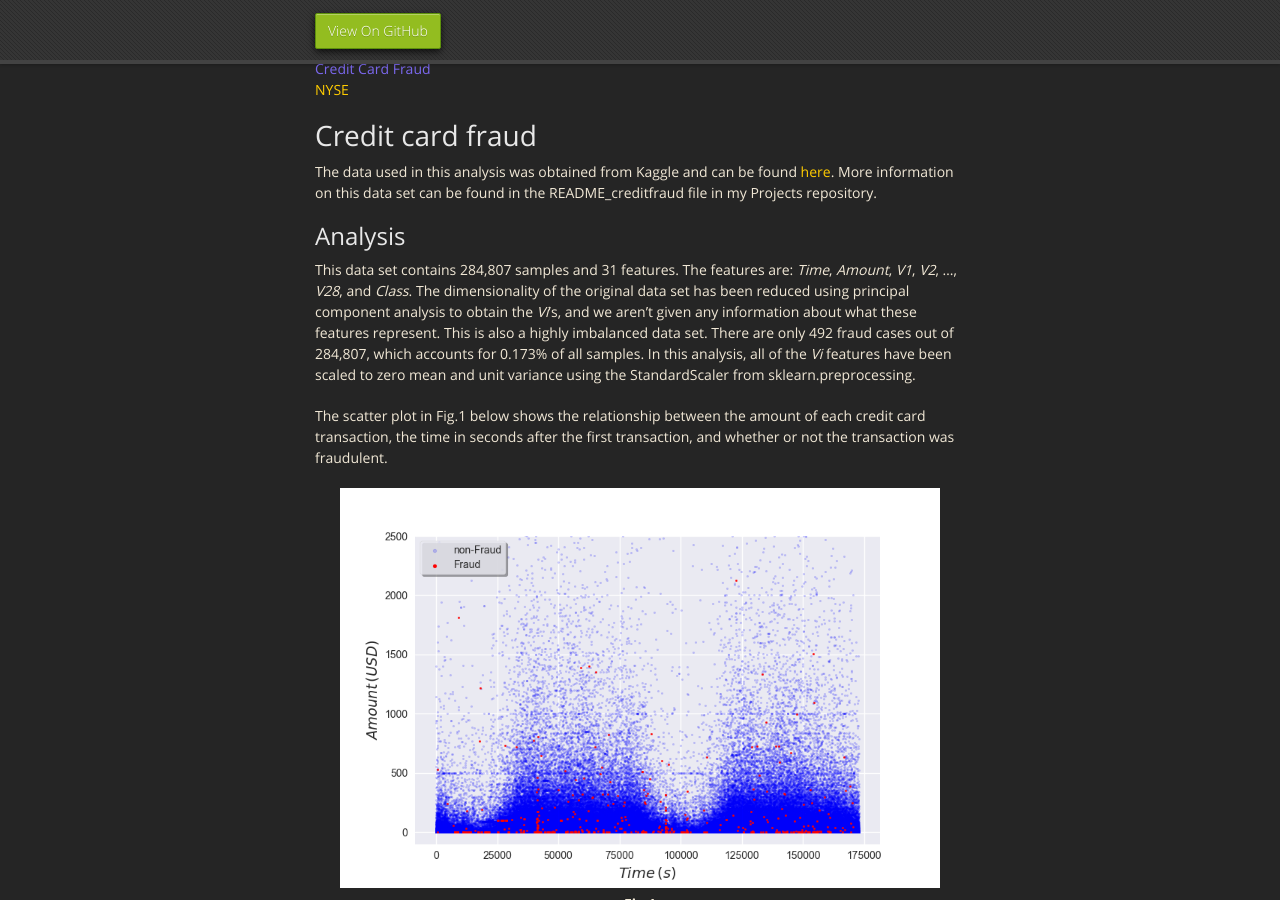
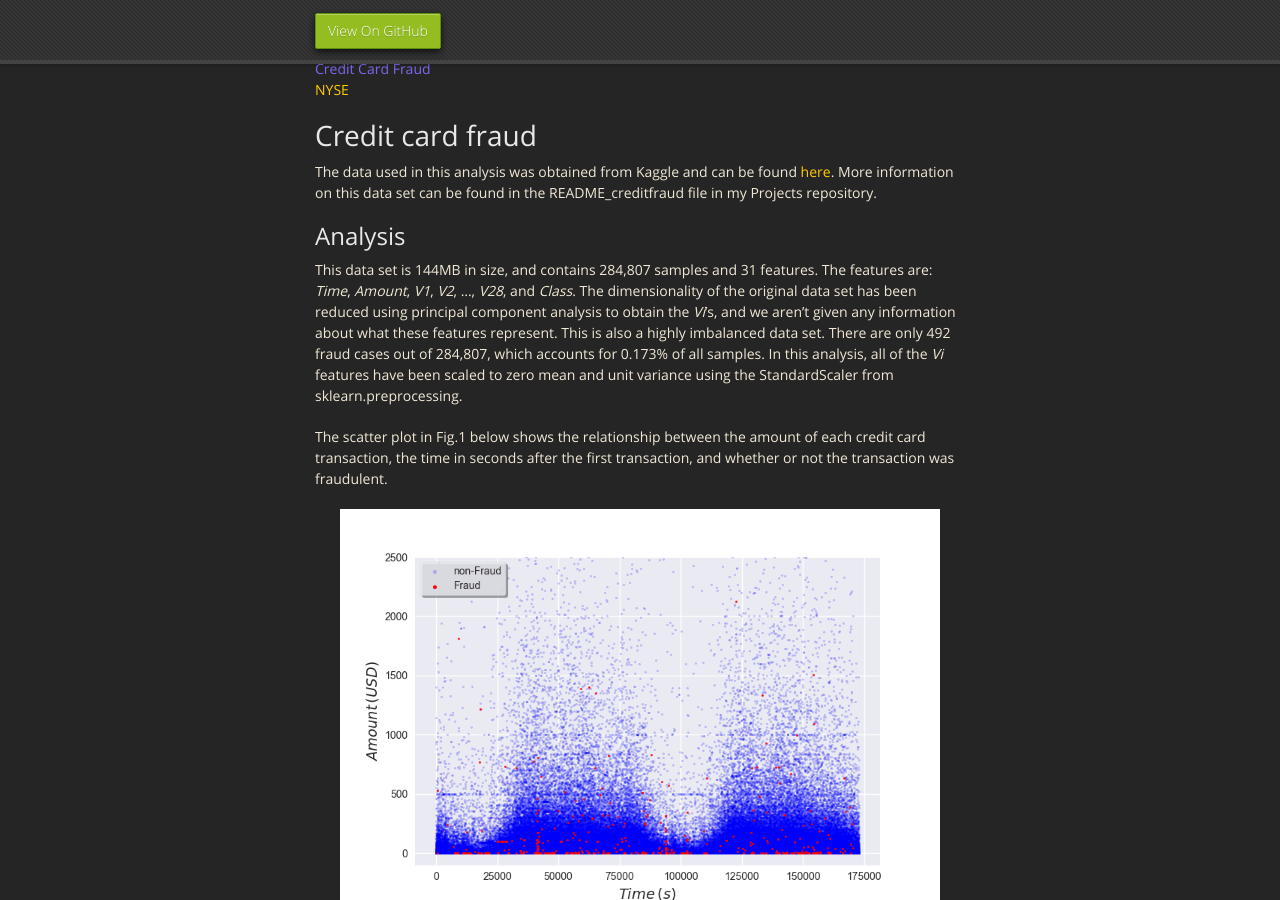
Before and after one commit to mrbrins82/mrbrins82.github.io, a Jekyll site: the page built from creditcardfraud.md, in a window 1280 px wide and 900 px high, scrolled down 331 px. Built offline with Jekyll 4.4.1, drawn with Linux system fonts in a browser that asks for light colours; nearby versions of some CDN libraries; our own code applies the rules of GitHub Pages for plain Markdown files.

Commit message:
added comment about file size

```diff
--- a/creditcardfraud.md
+++ b/creditcardfraud.md
@@ -12,7 +12,7 @@
 
 
 ## [](#header-2)Analysis
-This data set contains 284,807 samples and 31 features. The features are: <i>Time</i>, <i>Amount</i>, <i>V1</i>, <i>V2</i>, ..., <i>V28</i>, and <i>Class</i>. The dimensionality of the original data set has been reduced using principal component analysis to obtain the <i>Vi</i>'s, and we aren't given any information about what these features represent. This is also a highly imbalanced data set. There are only 492 fraud cases out of 284,807, which accounts for 0.173% of all samples. In this analysis, all of the <i>Vi</i> features have been scaled to zero mean and unit variance using the StandardScaler from sklearn.preprocessing.
+This data set is 144MB in size, and contains 284,807 samples and 31 features. The features are: <i>Time</i>, <i>Amount</i>, <i>V1</i>, <i>V2</i>, ..., <i>V28</i>, and <i>Class</i>. The dimensionality of the original data set has been reduced using principal component analysis to obtain the <i>Vi</i>'s, and we aren't given any information about what these features represent. This is also a highly imbalanced data set. There are only 492 fraud cases out of 284,807, which accounts for 0.173% of all samples. In this analysis, all of the <i>Vi</i> features have been scaled to zero mean and unit variance using the StandardScaler from sklearn.preprocessing.
 
 The scatter plot in Fig.1 below shows the relationship between the amount of each credit card transaction, the time in seconds after the first transaction, and whether or not the transaction was fraudulent.
 <br/>
```
